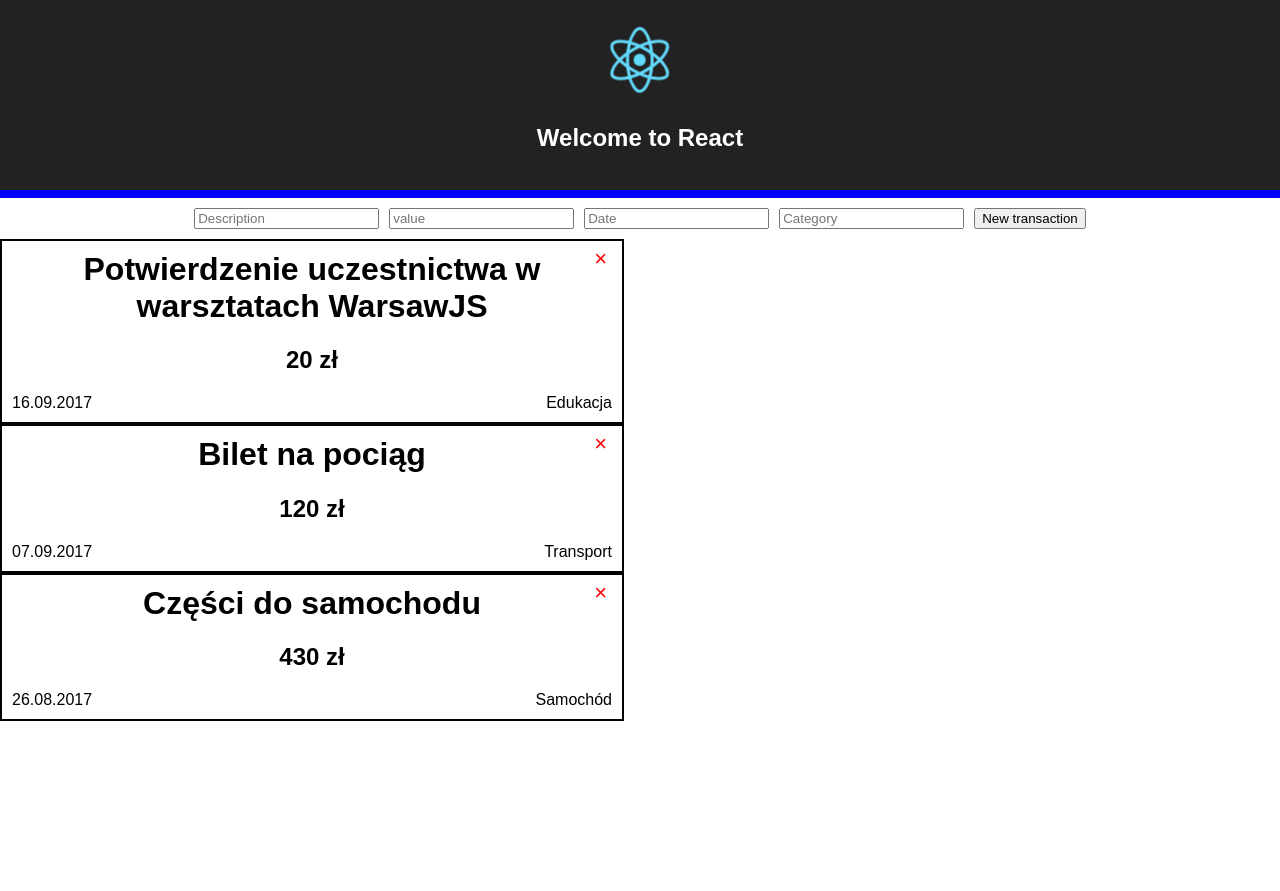
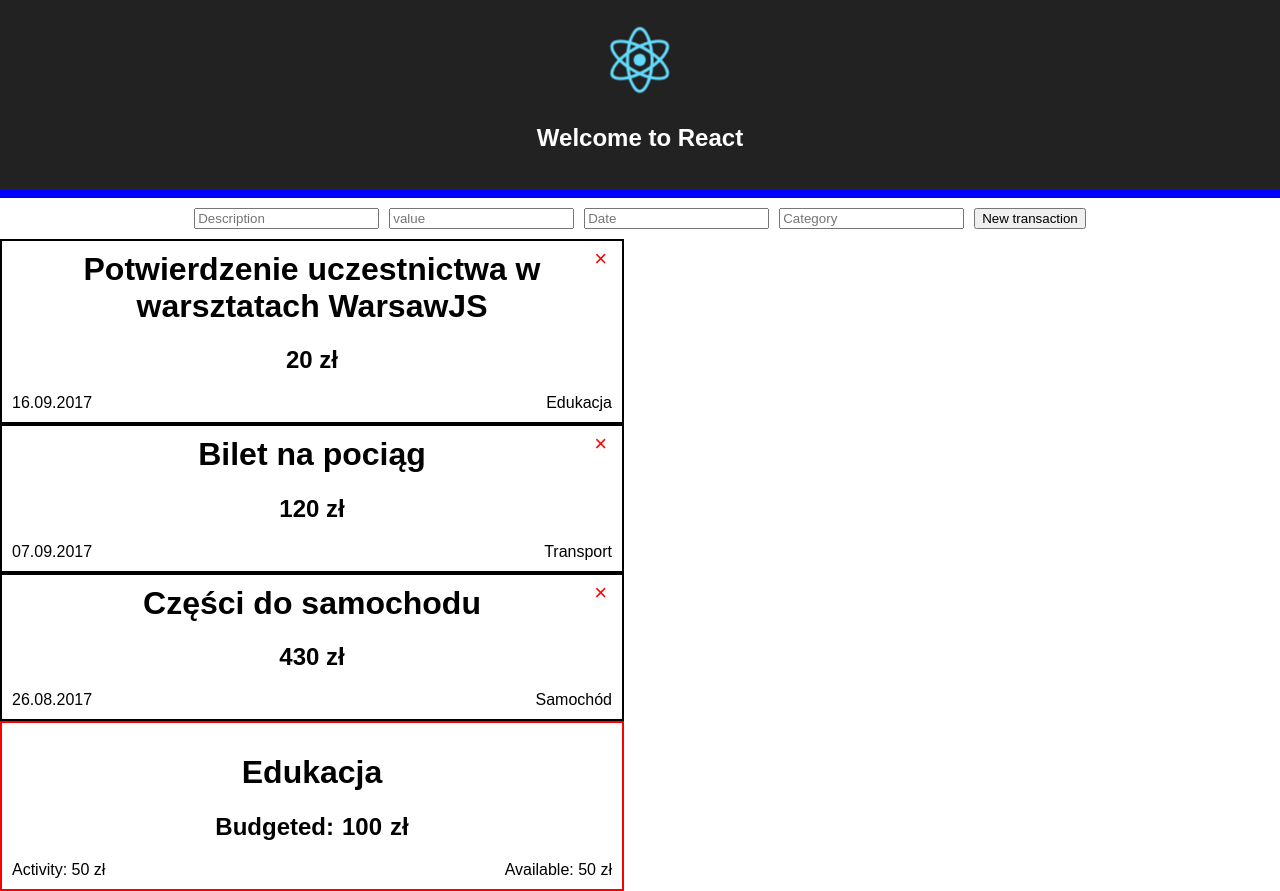
Before and after one commit to Flixow/warsawjs-workshop-10-budget, a React (Create React App) app: page / in a window 1280 px wide. Before the commit the page ends 800 px from the top, so only its background shows below. Built offline with nearby package versions, Linux system fonts and the light colour scheme.

Commit message:
Category card component with editable budgeted property

```diff
--- a/src/App.css
+++ b/src/App.css
@@ -24,7 +24,8 @@
   to { transform: rotate(360deg); }
 }
 
-.Transaction-card {
+.Transaction-card,
+.Category-card {
   width: 600px;
   border: 2px solid #000;
   padding: 10px;
@@ -35,7 +36,8 @@
   margin-top: 0;
 }
 
-.Transaction-card__metadata{
+.Transaction-card__metadata,
+.Category-card__metadata {
   display: flex;
   justify-content: space-between;
 }
@@ -56,3 +58,23 @@
 .Transaction-form * + * {
   margin-left: 10px;
 }
+
+.Category-card {
+  border-color: red;
+}
+
+.Category-card h2 span {
+  border-radius: 3px;
+  padding: 3px 5px;
+  border: 3px solid transparent;
+}
+
+.Category-card h2 span:hover {
+  border: 3px solid #CEE5FE;
+}
+
+.Category-card input {
+  font-size: 20px;
+  width: 150px;
+  margin: 0 10px;
+}
--- a/src/App.js
+++ b/src/App.js
@@ -1,7 +1,7 @@
 import React, { Component } from 'react';
 
 import {
-  TransactionList
+  TransactionList, CategoryCard
 } from './components';
 
 import logo from './logo.svg';
@@ -31,6 +31,26 @@ class App extends Component {
         date: '26.08.2017',
         category: 'Samochód'
       }
+    ],
+    categories: [
+      {
+        id: 1,
+        name: 'Edukacja',
+        budgeted: 100,
+        activity: 50
+      },
+      {
+        id: 2,
+        name: 'Transport',
+        budgeted: 200,
+        activity: 123
+      },
+      {
+        id: 3,
+        name: 'Samochód',
+        budgeted: 300,
+        activity: 170
+      }
     ]
   }
 
@@ -51,8 +71,20 @@ class App extends Component {
     });
   }
 
+  handleChangeCategoryBudget = ({ id, budgeted }) => {
+    const { categories } = this.state;
+    const categoryIndex = categories.findIndex(category => category.id === id);
+    if (categoryIndex === -1) {
+      console.error(`Category with index ${id} not found`)
+      return;
+    }
+
+    categories[categoryIndex].budgeted = budgeted;
+    this.setState({ categories });
+  }
+
   render() {
-    const { transactions } = this.state;
+    const { transactions, categories } = this.state;
 
     return (
       <div className="App">
@@ -65,6 +97,10 @@ class App extends Component {
           onRemoveTransaction={this.handleRemoveTransaction}
           onAddTransaction={this.handleAddTransaction}
         />
+        <CategoryCard
+          item={categories[0]}
+          handleChangeCategoryBudget={this.handleChangeCategoryBudget}
+        />
       </div>
     );
   }
--- /dev/null
+++ b/src/components/category-card.js
@@ -0,0 +1,69 @@
+import React, { Component } from 'react';
+import PropTypes from 'prop-types';
+
+class CategoryCard extends Component {
+  state = {
+    editMode: false,
+    budgeted: this.props.item.budgeted
+  }
+
+  onBudgetChange = e => {
+    this.setState({ budgeted: e.target.value });
+  }
+
+  handleChangeEditMode = () => {
+    this.setState({ editMode: !this.state.editMode});
+  }
+
+  handleSubmit = () => {
+    this.handleChangeEditMode()
+    this.props.handleChangeCategoryBudget({
+      id: this.props.item.id,
+      budgeted: this.state.budgeted
+    })
+  }
+
+  handleKeyPress = e => {
+    if (e.key === 'Enter') {
+      this.handleSubmit()
+    }
+  }
+
+  render() {
+    const {
+      item: { budgeted, name, activity }
+    } = this.props;
+    const { editMode } = this.state;
+
+    return (
+      <div className="Category-card">
+        <h1>{name}</h1>
+        <h2>Budgeted:
+        {editMode ? (
+          <input
+            autoFocus
+            type="number"
+            value={this.state.budgeted}
+            onChange={this.onBudgetChange}
+            onBlur={this.handleSubmit}
+            onKeyPress={this.handleKeyPress}
+          />
+        ) : (
+          <span onClick={this.handleChangeEditMode}>{budgeted}</span>
+        )}
+         zł
+        </h2>
+        <div className='Category-card__metadata'>
+          <span>Activity: {activity} zł</span>
+          <span>Available: {budgeted - activity} zł</span>
+        </div>
+      </div>
+    )
+  }
+};
+
+CategoryCard.propTypes = {
+  item: PropTypes.object.isRequired
+};
+
+export default CategoryCard;
```
Also changed, not shown: src/components/index.js (+7 -1 lines), 1 other file (tests, documents, lock files or other folders).
